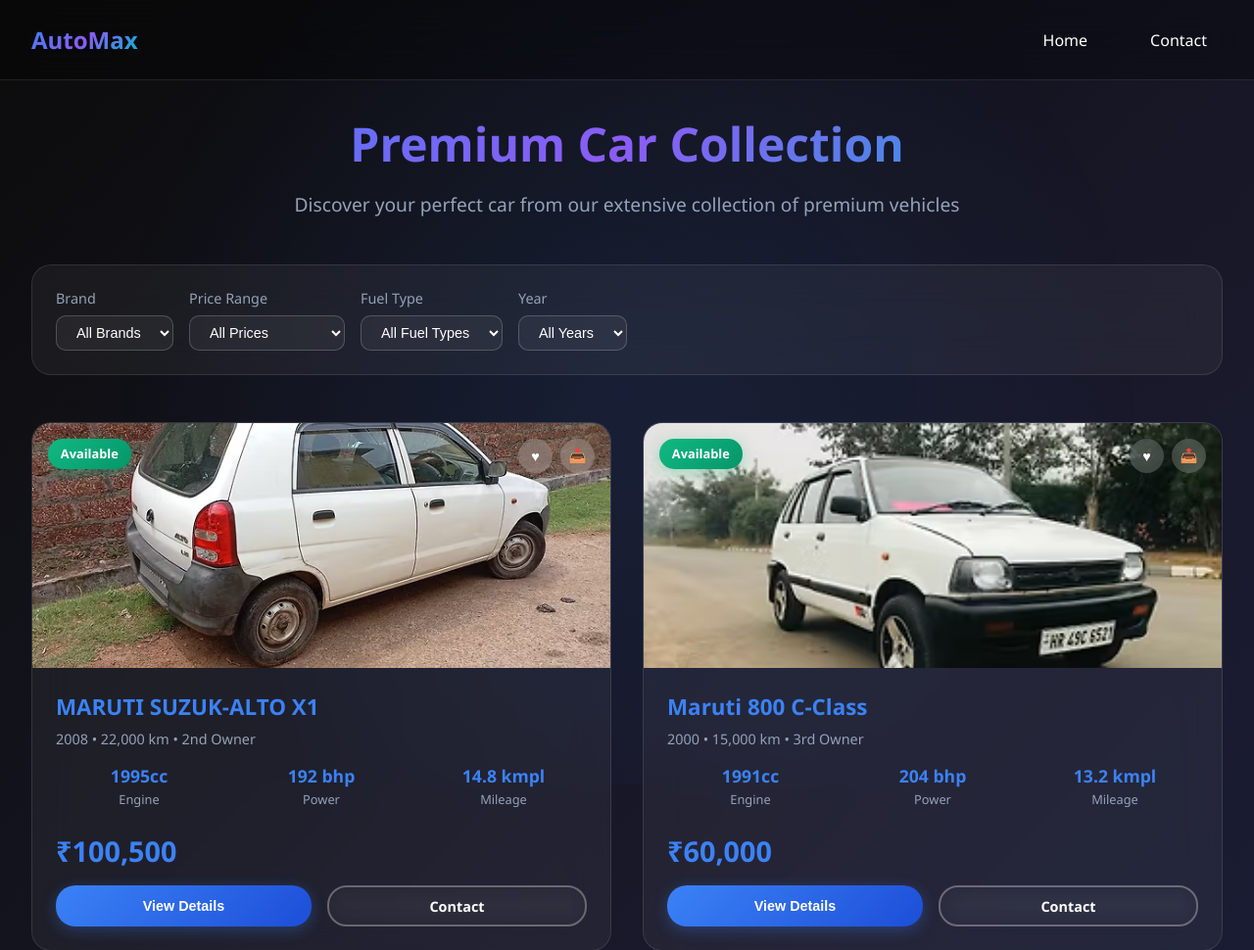
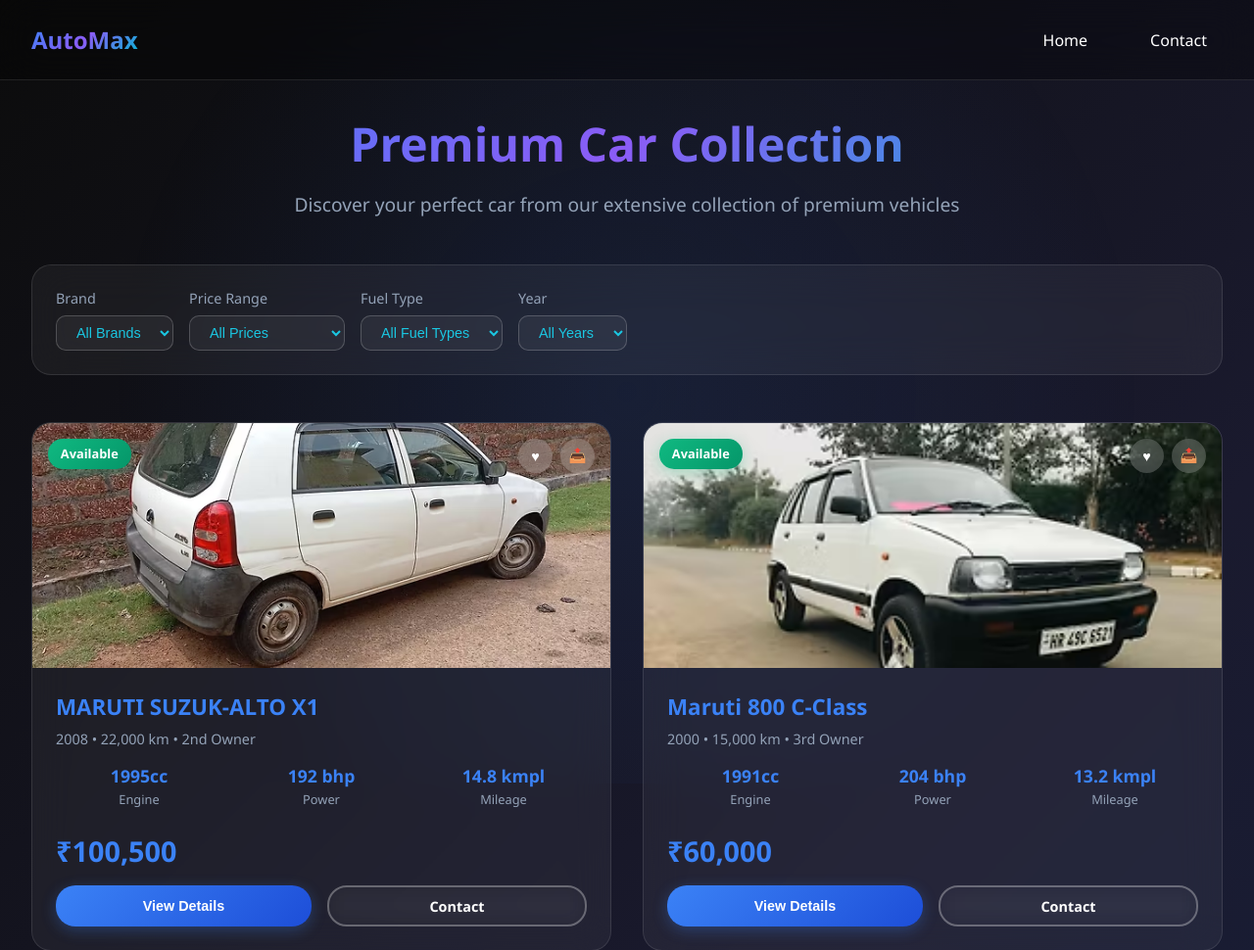
Before and after one commit to Varun601768/UsedCarprice-prediction, a Flask app: page /car/1 in a window 1280 px wide. Shown: the top 970 px of the page at 98% size. Run offline with Flask 3, Linux system fonts and the light colour scheme; some libraries are stand-ins or nearby versions.

Commit message:
Update cardetails.html

```diff
--- a/templates/cardetails.html
+++ b/templates/cardetails.html
@@ -140,12 +140,12 @@
             font-weight: 500;
         }
 
-        .filter-select, .filter-input {
+   .filter-select, .filter-input {
             padding: 0.5rem 1rem;
             border: 1px solid rgba(255, 255, 255, 0.2);
             border-radius: 10px;
             background: rgba(255, 255, 255, 0.05);
-            color: white;
+            color: rgb(27, 199, 226);
             font-size: 0.9rem;
         }
 
```
